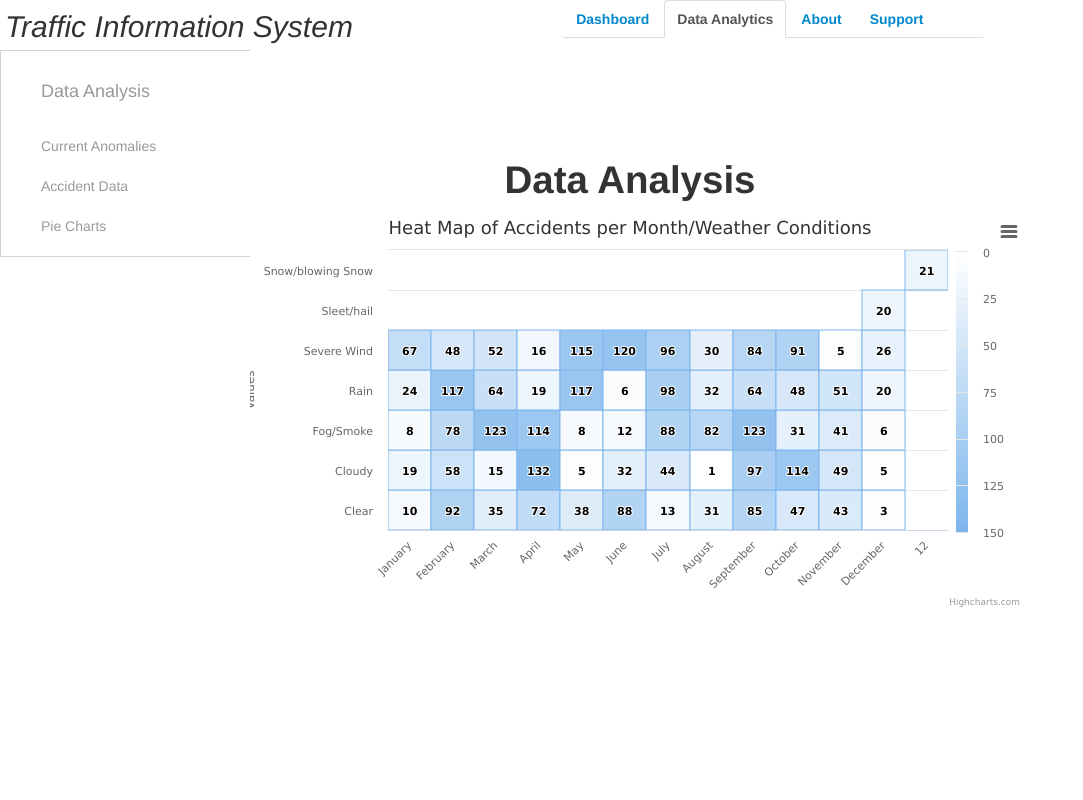
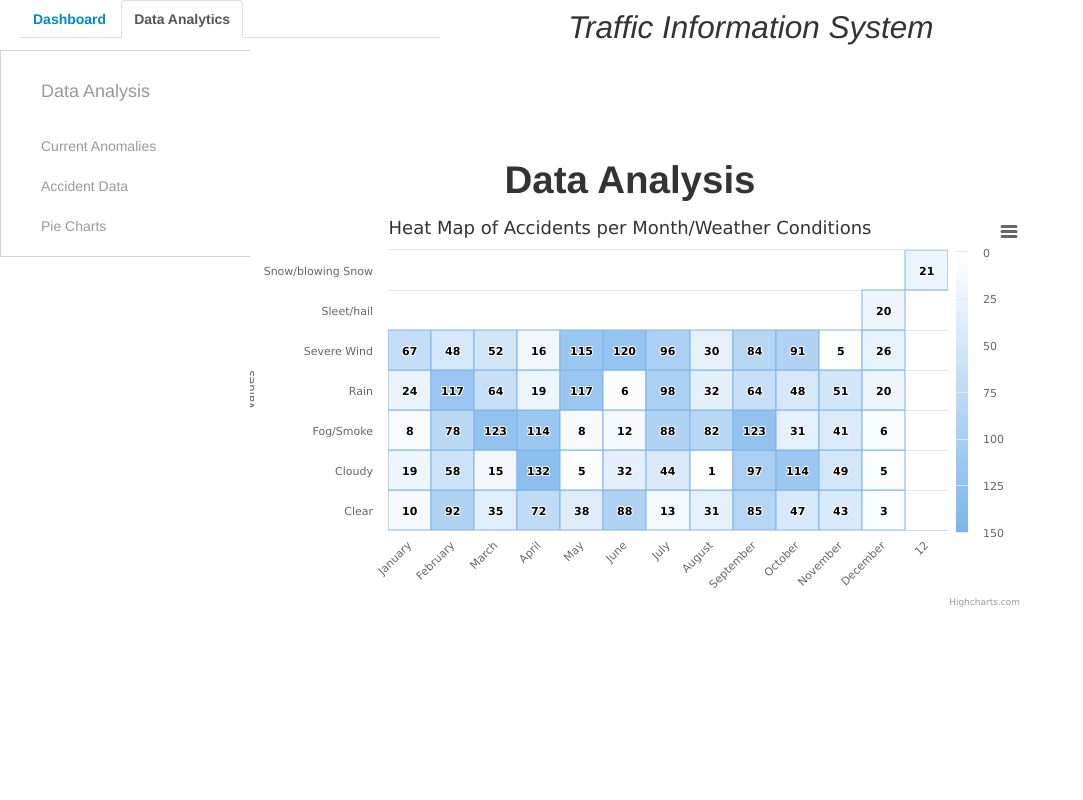
Before and after one commit to stevenaustin93/Road-Warriors-Web, a plain HTML site: page newdata.html in a window 1280 px wide. Shown: the top 800 px of the page, without its empty margins (0-1083 px from the left). Drawn offline with nearby package versions, Linux system fonts and the light colour scheme; a script that the page names is missing.

Commit message:
Redesigned Top Bar

```diff
--- a/newdata.html
+++ b/newdata.html
@@ -61,24 +61,23 @@
     #navTabs {
         width: 420px;
         margin-top: 0px;
-        margin-left: 44%;
+        margin-left: 20px;
         margin-right: auto;
         top: 0;
         left: 0;
         position: absolute;
         pointer-events: auto;
+        font-size: 14px;
+
     }
 
     #TIS {
         margin-bottom: auto;
         margin-top: 6.5px;
         padding-left: 5px;
-        margin-left: 0px;
-        float: left;
+        margin-left: 44%;
         font-family: helvetica;
         font-weight: normal;
-        font-size: 30px;
-
     }
 
 
@@ -113,9 +112,6 @@
         <ul id="navTabs" class="nav nav-tabs navbar-left" data-step="1" data-intro="Welcome To The Traffic Navigation System">
             <li role="presentation"><a href="index.html"><strong>Dashboard</strong></a></li>
             <li role="presentation" class="active"><a href="newdata.html"><strong>Data Analytics</strong></a></li>
-            <li role="presentation"><a href="about.html"><strong>About</strong></a></li>
-            <li role="presentation"><a href="support.html"><strong>Support</strong></a></li>
-
         </ul>
     </div>
 
```
Also changed, not shown: index.html (+4 -4 lines).
